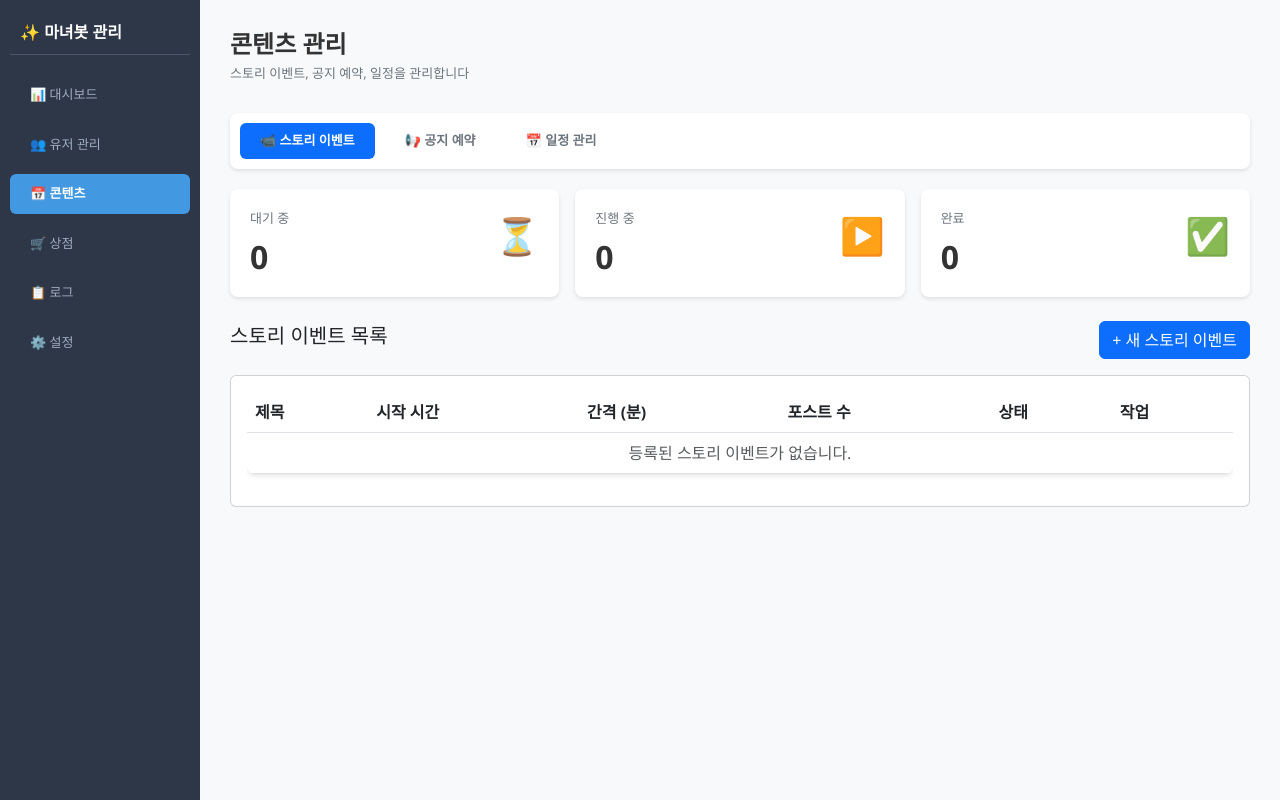
After one commit to NinoNinoNinoling/commumanager, a Flask app: page /content in a window 1280 px wide. The commit adds this page. Run offline with Flask 3, Linux system fonts and the light colour scheme; the visitor is signed in with stand-in values (Sample User, id 1).

Commit message:
페이지 디자인 완성: 상점, 콘텐츠, 로그, 설정
- items.html: 카드 레이아웃으로 리디자인 (통계 카드, 필터, 아이템 카드)
- content.html: 콘텐츠 관리 페이지 추가 (스토리, 공지, 일정 탭)
- logs.html: 로그 페이지 추가 (관리자 로그, 서버 로그 탭)
- settings.html: 설정 페이지 추가 (활동량, 재화, 경고, 알림, 데이터 관리)
- web.py: 새 페이지 라우트 추가 (/content, /logs, /settings)

목업 디자인에 맞춰 모든 주요 페이지 디자인 완성

```diff
--- a/admin_web/routes/web.py
+++ b/admin_web/routes/web.py
@@ -84,18 +84,24 @@ def users():
 @login_required
 def items():
     item_service = ItemService()
-    all_items = item_service.get_active_items()
+    all_items = item_service.get_all_items()
 
     return render_template('items.html', items=all_items)
 
 
-@web_bp.route('/warnings')
+@web_bp.route('/content')
 @login_required
-def warnings():
-    return render_template('dashboard.html', stats={'total_users': 0, 'total_items': 0, 'total_balance': 0})
+def content():
+    return render_template('content.html')
 
 
-@web_bp.route('/calendar')
+@web_bp.route('/logs')
 @login_required
-def calendar():
-    return render_template('dashboard.html', stats={'total_users': 0, 'total_items': 0, 'total_balance': 0})
+def logs():
+    return render_template('logs.html')
+
+
+@web_bp.route('/settings')
+@login_required
+def settings():
+    return render_template('settings.html')
--- /dev/null
+++ b/admin_web/templates/content.html
@@ -0,0 +1,209 @@
+{% extends "base.html" %}
+{% block title %}콘텐츠 관리{% endblock %}
+
+{% block content %}
+<div class="page-header">
+    <h1 class="page-title">콘텐츠 관리</h1>
+    <p class="page-subtitle">스토리 이벤트, 공지 예약, 일정을 관리합니다</p>
+</div>
+
+<!-- 탭 메뉴 -->
+<div class="tab-container">
+    <div class="tab-nav">
+        <button class="tab-link active" data-tab="story">📹 스토리 이벤트</button>
+        <button class="tab-link" data-tab="announcement">📢 공지 예약</button>
+        <button class="tab-link" data-tab="calendar">📅 일정 관리</button>
+    </div>
+</div>
+
+<!-- 탭 1: 스토리 이벤트 -->
+<div class="tab-content" id="tab-story">
+    <!-- 통계 카드 -->
+    <div class="row g-3 mb-4">
+        <div class="col-md-4">
+            <div class="dashboard-card">
+                <div class="dashboard-card-label">대기 중</div>
+                <h2 class="dashboard-card-value">0</h2>
+                <div class="dashboard-card-icon" style="color: #ffc107;">⏳</div>
+            </div>
+        </div>
+        <div class="col-md-4">
+            <div class="dashboard-card">
+                <div class="dashboard-card-label">진행 중</div>
+                <h2 class="dashboard-card-value">0</h2>
+                <div class="dashboard-card-icon" style="color: #0dcaf0;">▶️</div>
+            </div>
+        </div>
+        <div class="col-md-4">
+            <div class="dashboard-card">
+                <div class="dashboard-card-label">완료</div>
+                <h2 class="dashboard-card-value">0</h2>
+                <div class="dashboard-card-icon" style="color: #198754;">✅</div>
+            </div>
+        </div>
+    </div>
+
+    <!-- 스토리 이벤트 리스트 -->
+    <div class="d-flex justify-content-between align-items-center mb-3">
+        <h5>스토리 이벤트 목록</h5>
+        <button class="btn btn-primary">+ 새 스토리 이벤트</button>
+    </div>
+
+    <div class="card">
+        <div class="card-body">
+            <div class="table-responsive">
+                <table class="table table-hover">
+                    <thead>
+                        <tr>
+                            <th>제목</th>
+                            <th>시작 시간</th>
+                            <th>간격 (분)</th>
+                            <th>포스트 수</th>
+                            <th>상태</th>
+                            <th>작업</th>
+                        </tr>
+                    </thead>
+                    <tbody>
+                        <tr>
+                            <td colspan="6" class="text-center text-muted">등록된 스토리 이벤트가 없습니다.</td>
+                        </tr>
+                    </tbody>
+                </table>
+            </div>
+        </div>
+    </div>
+</div>
+
+<!-- 탭 2: 공지 예약 -->
+<div class="tab-content" id="tab-announcement" style="display: none;">
+    <!-- 통계 카드 -->
+    <div class="row g-3 mb-4">
+        <div class="col-md-4">
+            <div class="dashboard-card">
+                <div class="dashboard-card-label">예약 대기</div>
+                <h2 class="dashboard-card-value">0</h2>
+                <div class="dashboard-card-icon" style="color: #ffc107;">⏰</div>
+            </div>
+        </div>
+        <div class="col-md-4">
+            <div class="dashboard-card">
+                <div class="dashboard-card-label">발송 완료</div>
+                <h2 class="dashboard-card-value">0</h2>
+                <div class="dashboard-card-icon" style="color: #198754;">✅</div>
+            </div>
+        </div>
+        <div class="col-md-4">
+            <div class="dashboard-card">
+                <div class="dashboard-card-label">발송 실패</div>
+                <h2 class="dashboard-card-value">0</h2>
+                <div class="dashboard-card-icon" style="color: #dc3545;">❌</div>
+            </div>
+        </div>
+    </div>
+
+    <!-- 공지 예약 리스트 -->
+    <div class="d-flex justify-content-between align-items-center mb-3">
+        <h5>공지 예약 목록</h5>
+        <button class="btn btn-primary">+ 새 공지 예약</button>
+    </div>
+
+    <div class="card">
+        <div class="card-body">
+            <div class="table-responsive">
+                <table class="table table-hover">
+                    <thead>
+                        <tr>
+                            <th>제목</th>
+                            <th>예약 시간</th>
+                            <th>공개 범위</th>
+                            <th>상태</th>
+                            <th>작업</th>
+                        </tr>
+                    </thead>
+                    <tbody>
+                        <tr>
+                            <td colspan="5" class="text-center text-muted">예약된 공지가 없습니다.</td>
+                        </tr>
+                    </tbody>
+                </table>
+            </div>
+        </div>
+    </div>
+</div>
+
+<!-- 탭 3: 일정 관리 -->
+<div class="tab-content" id="tab-calendar" style="display: none;">
+    <div class="d-flex justify-content-between align-items-center mb-3">
+        <h5>커뮤니티 일정</h5>
+        <button class="btn btn-primary">+ 새 일정 추가</button>
+    </div>
+
+    <!-- 다가오는 일정 -->
+    <div class="row g-3 mb-4">
+        <div class="col-md-6">
+            <div class="card">
+                <div class="card-header bg-primary text-white">
+                    <strong>📅 다가오는 일정</strong>
+                </div>
+                <div class="card-body">
+                    <div class="list-group list-group-flush">
+                        <div class="text-center text-muted py-3">다가오는 일정이 없습니다.</div>
+                    </div>
+                </div>
+            </div>
+        </div>
+        <div class="col-md-6">
+            <div class="card">
+                <div class="card-header bg-success text-white">
+                    <strong>🎉 진행 중인 이벤트</strong>
+                </div>
+                <div class="card-body">
+                    <div class="list-group list-group-flush">
+                        <div class="text-center text-muted py-3">진행 중인 이벤트가 없습니다.</div>
+                    </div>
+                </div>
+            </div>
+        </div>
+    </div>
+
+    <!-- 전체 일정 목록 -->
+    <div class="card">
+        <div class="card-body">
+            <div class="table-responsive">
+                <table class="table table-hover">
+                    <thead>
+                        <tr>
+                            <th>제목</th>
+                            <th>시작일</th>
+                            <th>종료일</th>
+                            <th>유형</th>
+                            <th>작업</th>
+                        </tr>
+                    </thead>
+                    <tbody>
+                        <tr>
+                            <td colspan="5" class="text-center text-muted">등록된 일정이 없습니다.</td>
+                        </tr>
+                    </tbody>
+                </table>
+            </div>
+        </div>
+    </div>
+</div>
+
+{% endblock %}
+
+{% block scripts %}
+<script>
+// 탭 전환 스크립트
+document.querySelectorAll('.tab-link').forEach(button => {
+    button.addEventListener('click', function() {
+        document.querySelectorAll('.tab-link').forEach(btn => btn.classList.remove('active'));
+        this.classList.add('active');
+        document.querySelectorAll('.tab-content').forEach(content => content.style.display = 'none');
+        const tabId = 'tab-' + this.dataset.tab;
+        document.getElementById(tabId).style.display = 'block';
+    });
+});
+</script>
+{% endblock %}
```
Also changed, not shown: admin_web/templates/items.html (+107 -33 lines), admin_web/templates/logs.html (added, +142 -0 lines), admin_web/templates/settings.html (added, +169 -0 lines).
